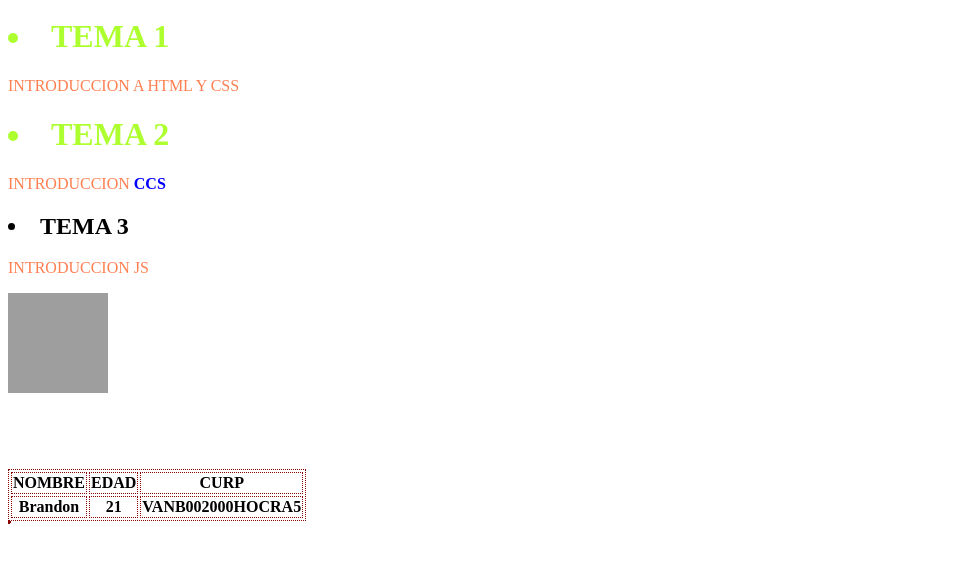
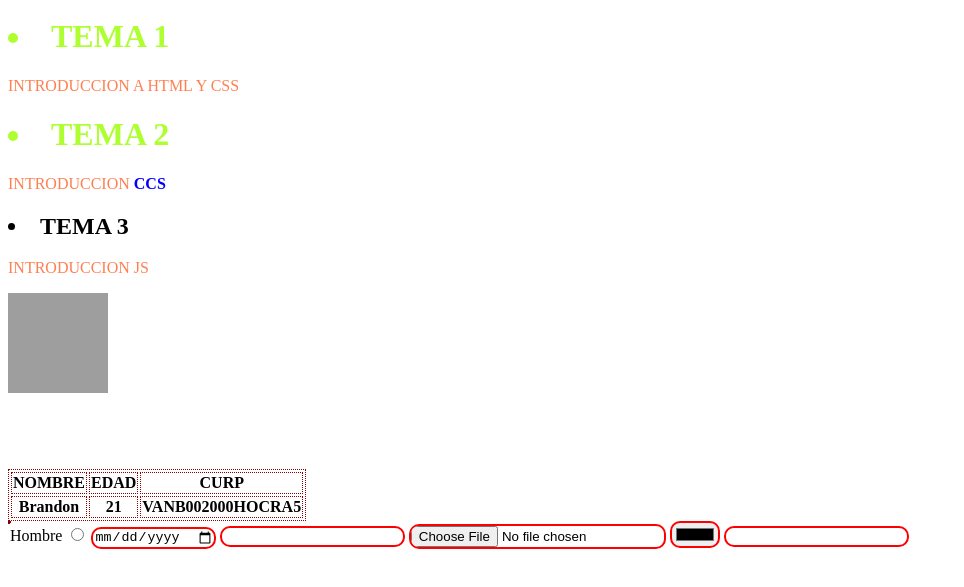
Before and after one commit to I6B-2022/Practica1-BrandonVasquez, a plain HTML site: page index.html in a window 1280 px wide. Shown: the part 101-688 px from the top of the page, without its empty margins (0-964 px from the left). Drawn offline with Linux system fonts and the light colour scheme; grey boxes are pictures that could not be loaded.

Commit message:
Update index.html

```diff
--- a/index.html
+++ b/index.html
@@ -19,7 +19,11 @@
             border: 1px dotted darkred;
             border-collapse: dashed;
         }
-    </style>
+        input{
+            border: 2px solid red;
+            border-radius: 10px;
+        }
+   </style>
 </head>
     <body>
         <h1> <strong>BIENVENIDO AL EJERCICIO</strong> </h1>
@@ -52,5 +56,13 @@
             </table>
             <table style="float: left;">
             </table>
-    </body>
+
+            <label >Hombre</label>
+            <input type="radio">
+            <input type="date">
+            <input type="password">
+            <input type="file">
+            <input type="color">
+            <input type="email">
+            </body>
 </html>
```
